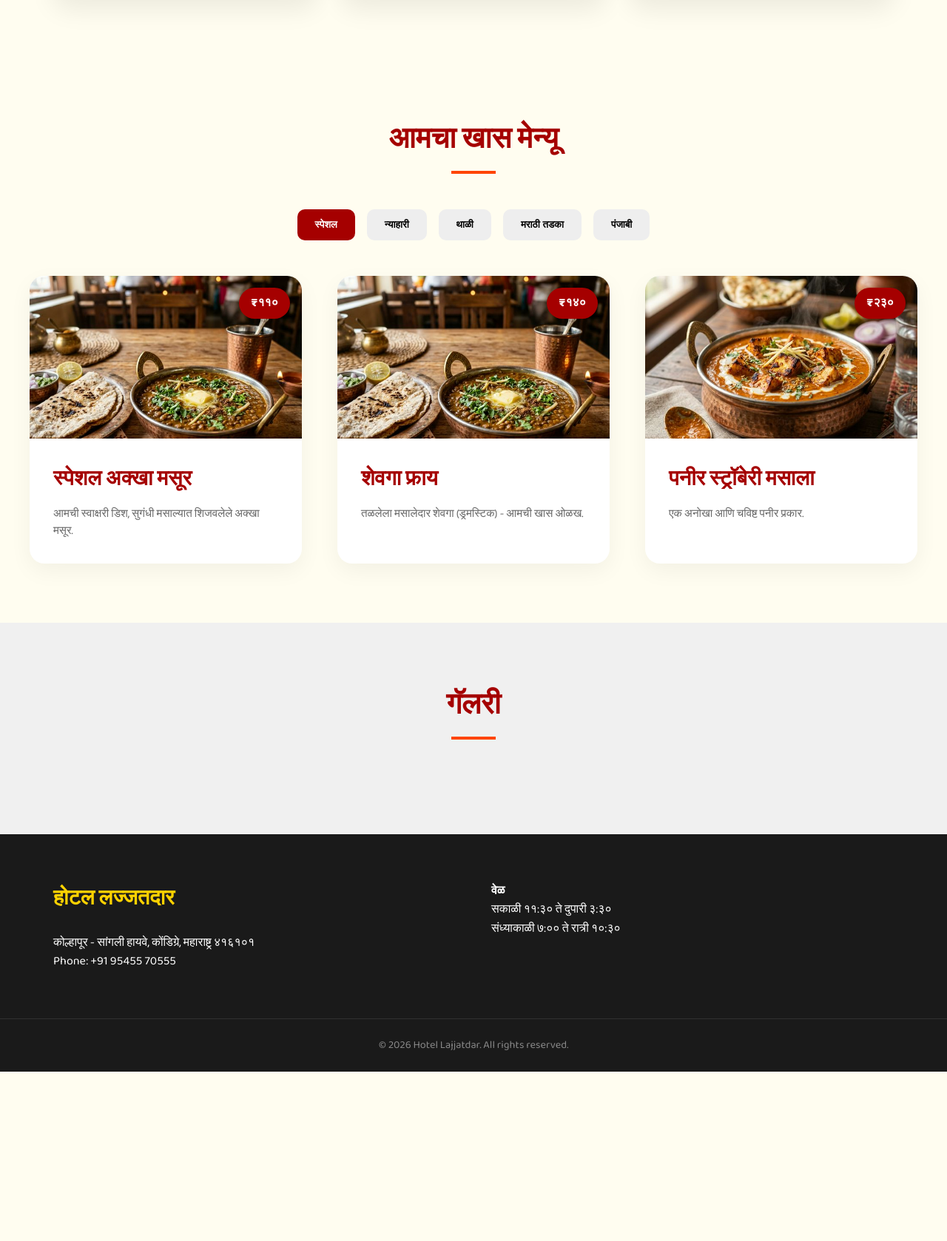
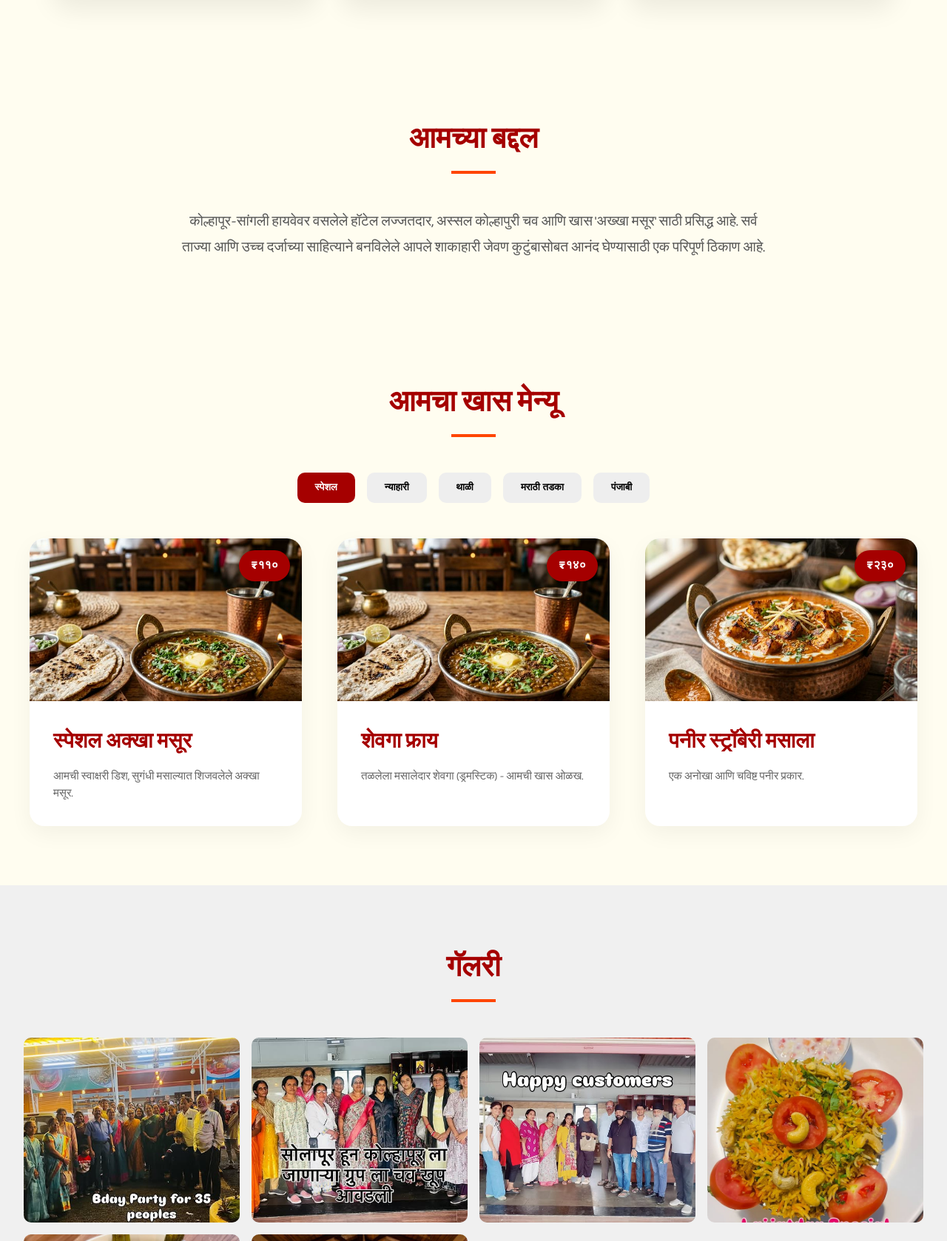
Before and after one commit to phoenixdeepali07-code/lajjatdar, a website built with Vite: page index.html in a window 1280 px wide. Shown: the part 1122-2800 px from the top of the page at 74% size. Before the commit the page ends 2571 px from the top, so only its background shows below. Built offline with nearby package versions, Linux system fonts and the light colour scheme.

Commit message:
Fix logo, add Instagram visuals and About Us section

```diff
--- a/index.html
+++ b/index.html
@@ -21,10 +21,11 @@
         <nav class="navbar">
             <div class="container">
                 <div class="logo">
-                    <img src="./public/assets/logo.png" alt="Hotel Lajjatdar Logo" class="logo-img">
+                    <img src="./public/assets/logo.svg" alt="Hotel Lajjatdar Logo" class="logo-img">
                 </div>
                 <ul class="nav-links">
                     <li><a href="#home" data-mr="मुख्य" data-en="Home">मुख्य</a></li>
+                    <li><a href="#about" data-mr="आमच्या बद्दल" data-en="About Us">आमच्या बद्दल</a></li>
                     <li><a href="#menu" data-mr="मेन्यू" data-en="Menu">मेन्यू</a></li>
                     <li><a href="#gallery" data-mr="गॅलरी" data-en="Gallery">गॅलरी</a></li>
                     <li><a href="#contact" data-mr="संपर्क" data-en="Contact">संपर्क</a></li>
@@ -66,6 +67,16 @@
                 <p data-mr="हायवेला लागून प्रशस्त पार्किंग" data-en="Ample parking on the highway">हायवेला लागून प्रशस्त
                     पार्किंग</p>
             </div>
+        </section>
+
+        <!-- About Us Section -->
+        <section id="about" class="container" style="padding: 5rem 2rem; text-align: center;">
+            <h2 class="section-title" data-mr="आमच्या बद्दल" data-en="About Us">आमच्या बद्दल</h2>
+            <p style="max-width: 800px; margin: 0 auto; font-size: 1.2rem; color: #555; line-height: 1.8;"
+               data-mr="कोल्हापूर-सांगली हायवेवर वसलेले हॉटेल लज्जतदार, अस्सल कोल्हापुरी चव आणि खास 'अख्खा मसूर' साठी प्रसिद्ध आहे. सर्व ताज्या आणि उच्च दर्जाच्या साहित्याने बनविलेले आपले शाकाहारी जेवण कुटुंबासोबत आनंद घेण्यासाठी एक परिपूर्ण ठिकाण आहे."
+               data-en="Located on the Kolhapur-Sangli highway, Hotel Lajjatdar is famous for its authentic Kolhapuri taste and special 'Akkha Masoor'. Made with fresh, high-quality ingredients, our pure veg food makes this the perfect family dining destination.">
+                कोल्हापूर-सांगली हायवेवर वसलेले हॉटेल लज्जतदार, अस्सल कोल्हापुरी चव आणि खास 'अख्खा मसूर' साठी प्रसिद्ध आहे. सर्व ताज्या आणि उच्च दर्जाच्या साहित्याने बनविलेले आपले शाकाहारी जेवण कुटुंबासोबत आनंद घेण्यासाठी एक परिपूर्ण ठिकाण आहे.
+            </p>
         </section>
 
         <!-- Menu Section -->
--- a/main.js
+++ b/main.js
@@ -80,3 +80,23 @@ document.querySelectorAll('.tab-btn').forEach(btn => {
 
 // Initial Render
 updateContent();
+
+// Gallery integration
+const galleryImages = [
+    "./public/assets/insta_1.jpg",
+    "./public/assets/insta_2.jpg",
+    "./public/assets/insta_3.jpg",
+    "./public/assets/insta_4.jpg",
+    "./public/assets/insta_5.jpg",
+    "./public/assets/restaurant_interior.png"
+];
+
+function renderGallery() {
+    const galleryContainer = document.getElementById('gallery-container');
+    if (!galleryContainer) return;
+    galleryContainer.innerHTML = galleryImages.map(img => `
+        <img src="${img}" alt="Gallery Image" class="gallery-img" loading="lazy">
+    `).join('');
+}
+
+renderGallery();
--- a/style.css
+++ b/style.css
@@ -2,8 +2,6 @@
     height: 90px;
     width: auto;
     object-fit: contain;
-    mix-blend-mode: multiply;
-    /* Fixes any light background issues from the generated image */
 }
 
 .promo-badge {
```
Also changed, not shown: public/assets/insta_1.jpg (added), public/assets/insta_2.jpg (added), public/assets/insta_3.jpg (added), public/assets/insta_4.jpg (added), public/assets/insta_5.jpg (added).
